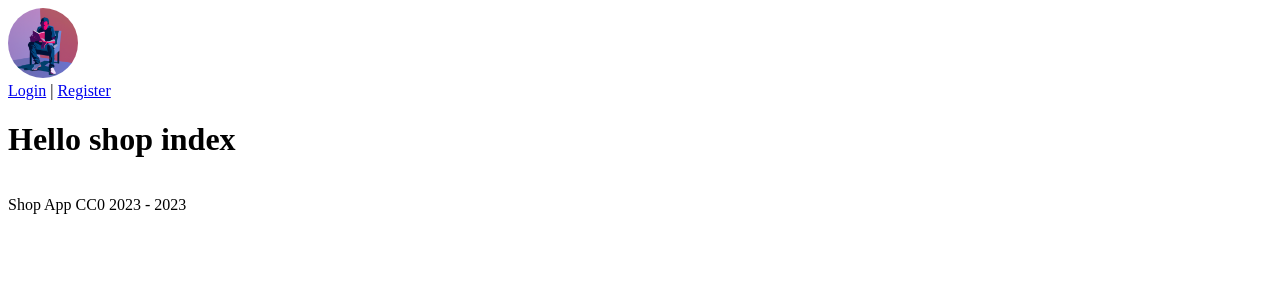
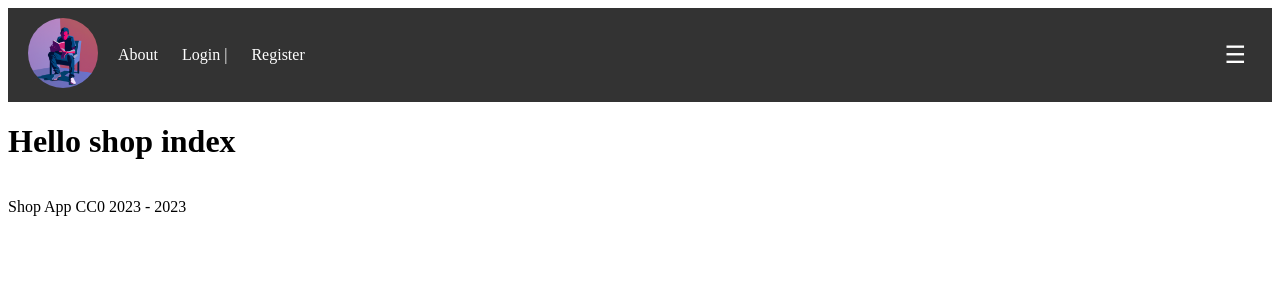
Before and after one commit to davidburchakov/bookshop, a Django app: page / in a window 1280 px wide. Shown: the top 300 px of the page. Run offline with Django 5.2, Linux system fonts and the light colour scheme; parts of the project's set-up code (start-up, migrations or seed data) failed here and were passed over.

Commit message:
topnav update

```diff
--- a/shopapp/static/css/general.css
+++ b/shopapp/static/css/general.css
@@ -1,16 +1,70 @@
-#popular-books li{
+/* Styling for the top navigation bar */
+#topnav {
+    background-color: #333;
+    color: white;
+    display: flex;
+    justify-content: space-between;
+    align-items: center;
+    padding: 10px 20px;
+}
+
+#topnav #logo a{
+    margin: 0;
+    padding: 0;
+}
+
+#topnav nav {
+    flex-grow: 2;
+    text-align: left;
+}
+
+#topnav a {
+    color: white;
+    text-decoration: none;
+    margin-left: 20px;
+}
+
+#topnav a:hover {
+    color: #f0e68c;
+}
+
+#logo-img {
+    max-height: 70px;
+    max-width: 70px;
+    border-radius: 50%;
+}
+
+/* Existing CSS rules */
+#popular-books li {
     list-style-type: none;
 }
-.book-cover{
+
+.book-cover {
     max-width: 150px;
     max-height: 300px;
 }
-.horizontal{
+
+.horizontal {
     display: flex;
     flex-direction: row;
 }
 
-.vertical{
+.vertical {
     display: flex;
     flex-direction: column;
 }
+
+.hamburger {
+    font-size: 24px;
+    background: none;
+    color: white;
+    border: none;
+    cursor: pointer;
+}
+
+/* Hide the hamburger menu on larger screens and show it on smaller screens */
+@media screen and (min-width: 768px) {
+    .hamburger {
+        /*display: none;*/
+    }
+}
--- a/shopapp/templates/base.html
+++ b/shopapp/templates/base.html
@@ -11,8 +11,10 @@
             My App
         {% endblock %}
     </title>
+
+    <link rel="stylesheet" href="{% static 'css/general.css' %}">
     {% block links %}
-        <link rel="stylesheet" href="{% static 'css/general.css' %}">
+{#        additional stylesheets here #}
     {% endblock %}
 
 </head>
@@ -21,18 +23,23 @@
         <header id="topnav">
             <div id="logo">
                 <a href="{% url "index" %}">
-                    <img src="../static/img/bookman.png" alt="bookman logo" style="max-height: 70px; max-width: 70px; border-radius: 50%;">
+                    <img src="../static/img/bookman.png" alt="bookman logo" id="logo-img">
                 </a>
             </div>
+            <nav>
+                <a href="/about">About</a>
                 {% if user.is_authenticated %}
                     Welcome, {{ user.username }} | <a href="{% url 'logout' %}">Logout</a>
                     <br>
-                <a href="/profile">profile</a>
+                    <a href="/profile">Profile</a>
                 {% else %}
                     <a href="{% url 'login' %}">Login</a> | <a href="{% url 'register' %}">Register</a>
                 {% endif %}
+            </nav>
+            <button class="hamburger">&#9776;</button>
         </header>
     {% endblock %}
+
 
     {% block body %}
         Base Body
```
Also changed, not shown: shopapp/static/css/about.css (+70 -0 lines), shopapp/templates/shopapp/about.html (+24 -4 lines). Lines whose indentation alone changed are shown as unchanged.
